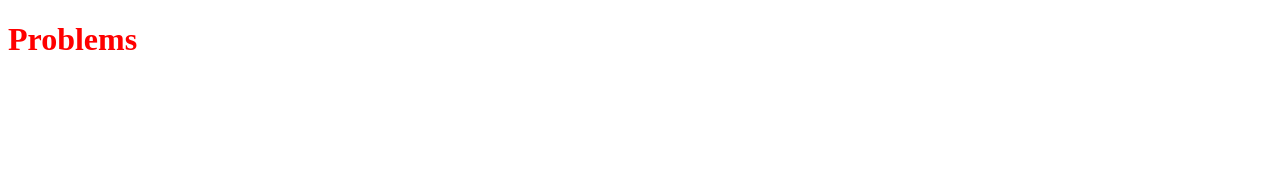
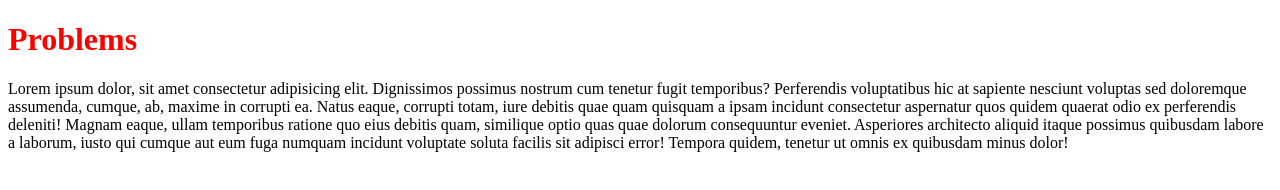
Before and after one commit to abdunnoorfaheem/problems, a plain HTML site: page index.html in a window 1280 px wide. Drawn offline with Linux system fonts and the light colour scheme.

Commit message:
paragraph added

```diff
--- a/index.html
+++ b/index.html
@@ -8,5 +8,6 @@
 </head>
 <body>
     <h1>Problems</h1>
+    <p>Lorem ipsum dolor, sit amet consectetur adipisicing elit. Dignissimos possimus nostrum cum tenetur fugit temporibus? Perferendis voluptatibus hic at sapiente nesciunt voluptas sed doloremque assumenda, cumque, ab, maxime in corrupti ea. Natus eaque, corrupti totam, iure debitis quae quam quisquam a ipsam incidunt consectetur aspernatur quos quidem quaerat odio ex perferendis deleniti! Magnam eaque, ullam temporibus ratione quo eius debitis quam, similique optio quas quae dolorum consequuntur eveniet. Asperiores architecto aliquid itaque possimus quibusdam labore a laborum, iusto qui cumque aut eum fuga numquam incidunt voluptate soluta facilis sit adipisci error! Tempora quidem, tenetur ut omnis ex quibusdam minus dolor!</p>
 </body>
 </html>
```
